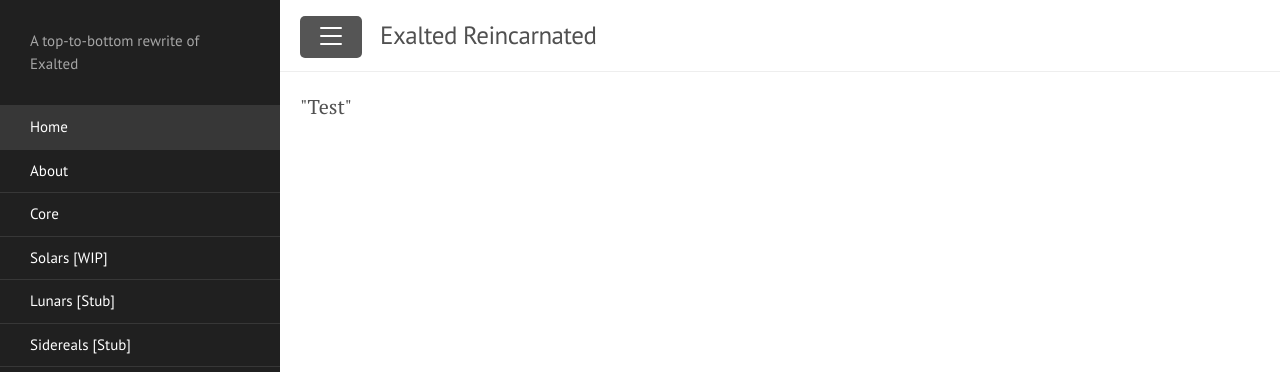
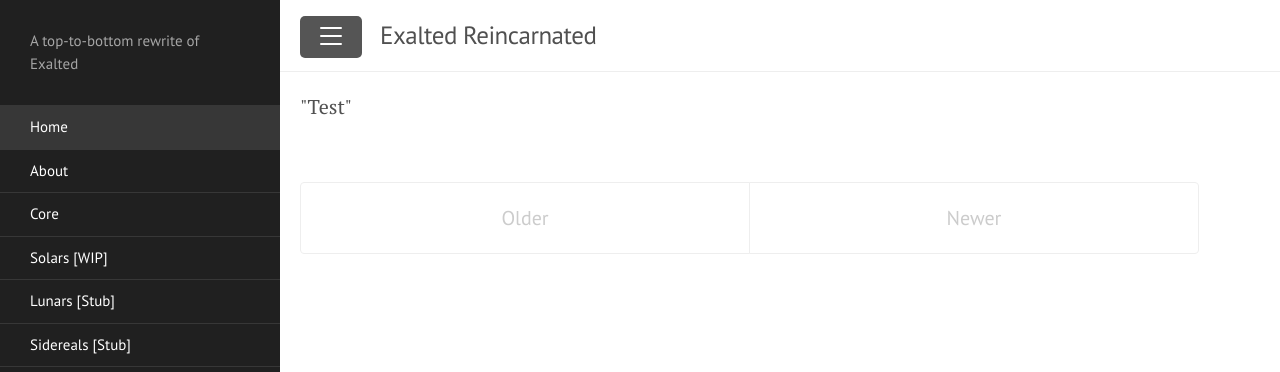
Before and after one commit to Dragonmystic707/exalted-reincarnated, a Jekyll site: the page built from docs/index.html, in a window 1280 px wide. Shown: the top 372 px of the page. Built offline with Jekyll 4.4.1, drawn with Linux system fonts in a browser that asks for light colours; the list of posts is cut into pages by our own code.

Commit message:
revert index

```diff
--- a/docs/index.html
+++ b/docs/index.html
@@ -5,3 +5,36 @@ order: 0
 ---
 
 "Test"
+
+<div class="posts">
+    {% for post in paginator.posts %}
+    <div class="post">
+      <h1 class="post-title">
+        <a href="{{ post.url | absolute_url }}">
+          {{ post.title }}
+        </a>
+      </h1>
+
+      <span class="post-date">{{ post.date | date_to_string }}</span>
+
+      {{ post.content }}
+    </div>
+    {% endfor %}
+  </div>
+
+  <div class="pagination">
+    {% if paginator.next_page %}
+      <a class="pagination-item older" href="{{ paginator.next_page_path | absolute_url }}">Older</a>
+    {% else %}
+      <span class="pagination-item older">Older</span>
+    {% endif %}
+    {% if paginator.previous_page %}
+      {% if paginator.page == 2 %}
+        <a class="pagination-item newer" href="{{ '/' | absolute_url }}">Newer</a>
+      {% else %}
+        <a class="pagination-item newer" href="{{ paginator.previous_page_path | absolute_url }}">Newer</a>
+      {% endif %}
+    {% else %}
+      <span class="pagination-item newer">Newer</span>
+    {% endif %}
+  </div>
```
